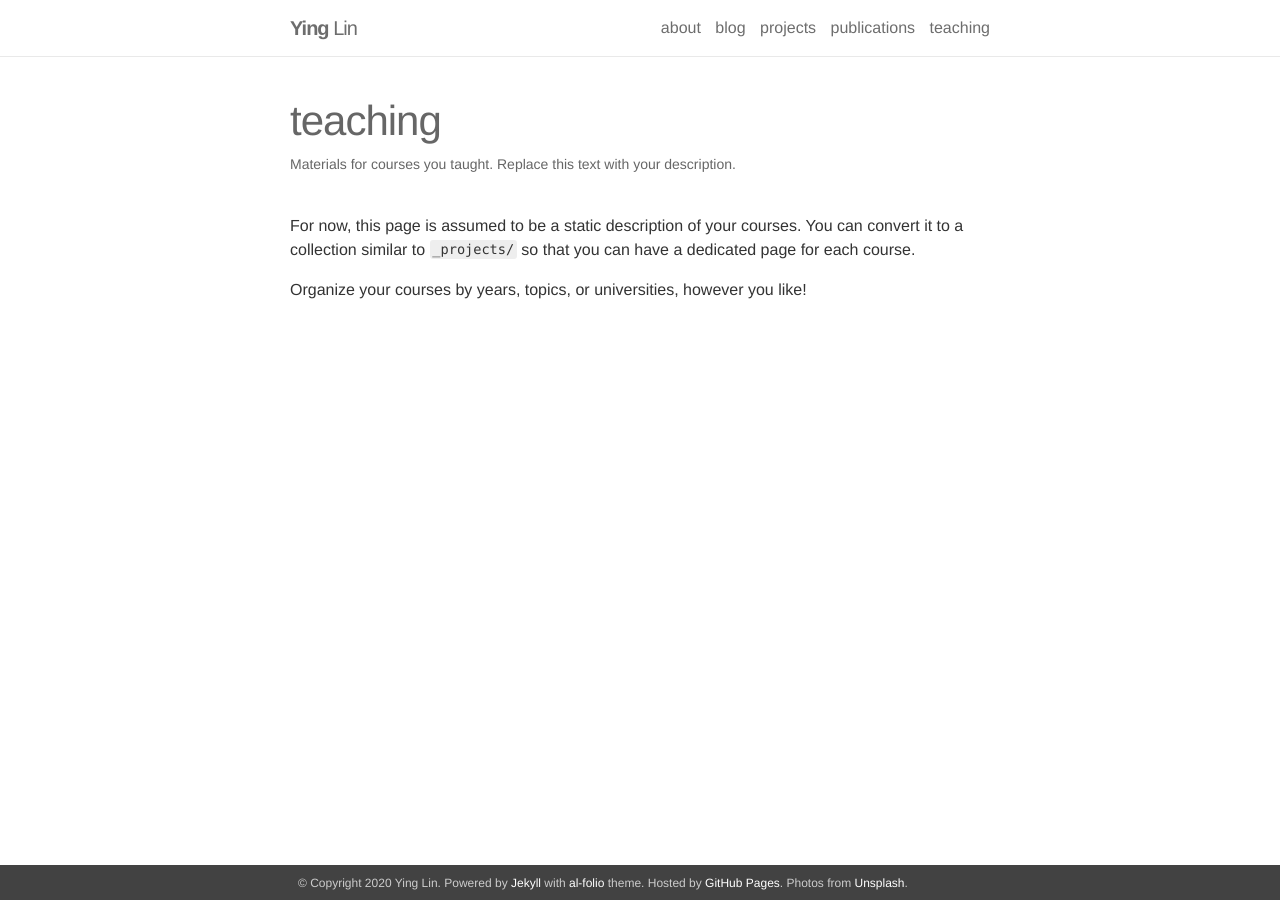
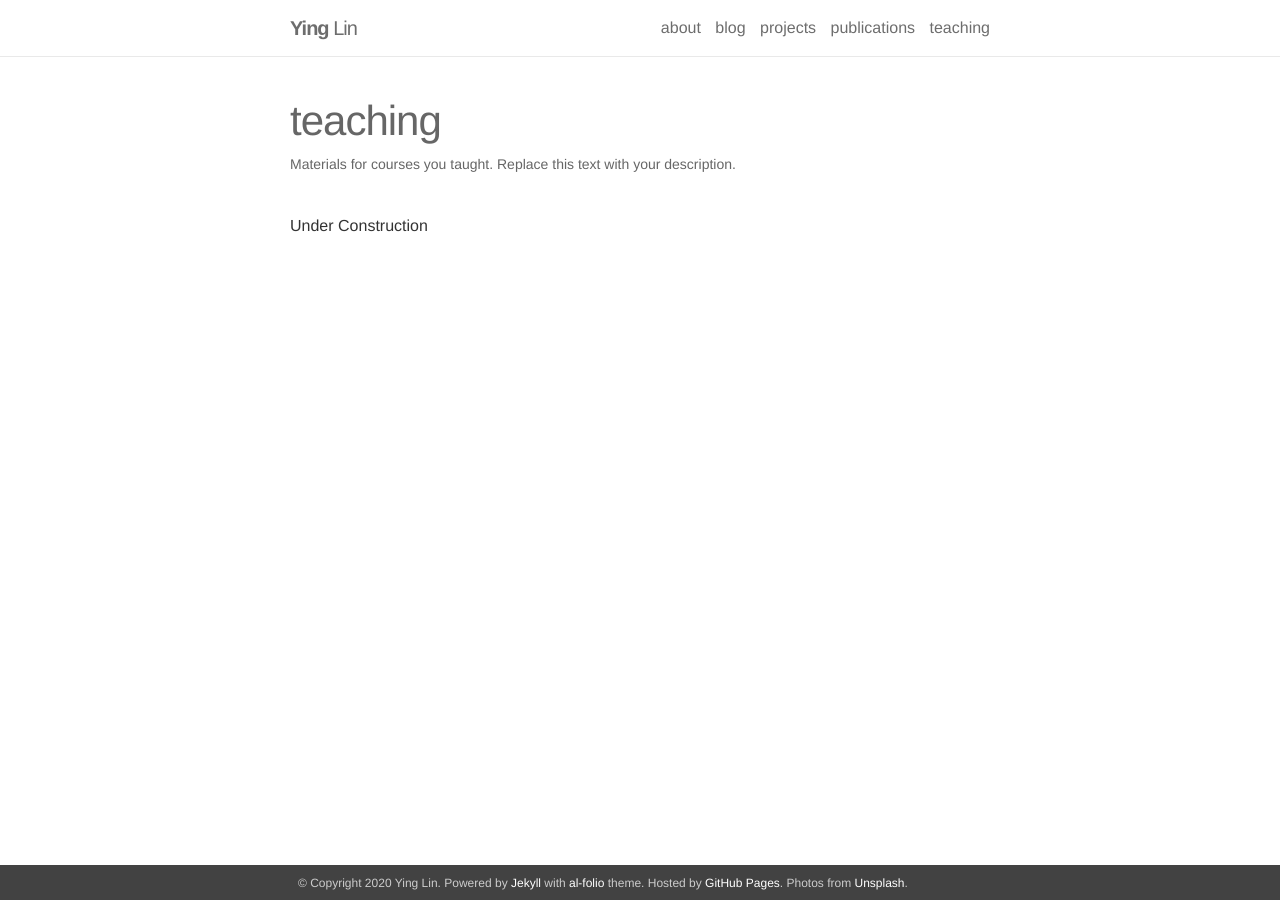
Before and after one commit to shines-lab/shines-lab.github.io, a Jekyll site: the page built from _pages/teaching.md, in a window 1280 px wide. Built offline with Jekyll 4.4.1, drawn with Linux system fonts in a browser that asks for light colours; nearby versions of some CDN libraries.

Commit message:
Update teaching.md

```diff
--- a/_pages/teaching.md
+++ b/_pages/teaching.md
@@ -5,6 +5,4 @@ title: teaching
 description: Materials for courses you taught. Replace this text with your description.
 ---
 
-For now, this page is assumed to be a static description of your courses. You can convert it to a collection similar to `_projects/` so that you can have a dedicated page for each course.
-
-Organize your courses by years, topics, or universities, however you like!
+Under Construction
```
